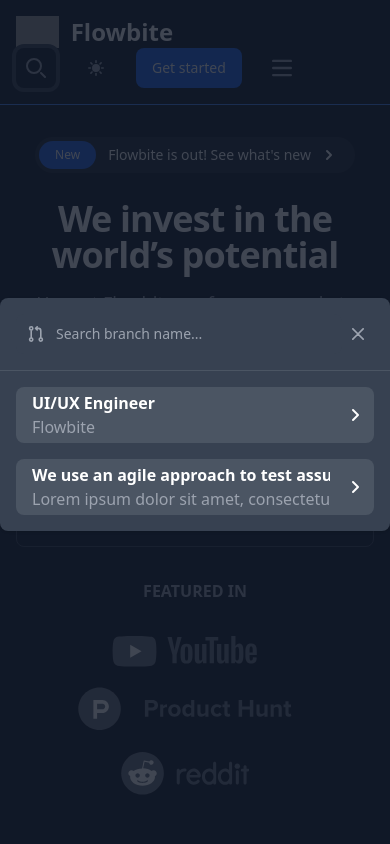
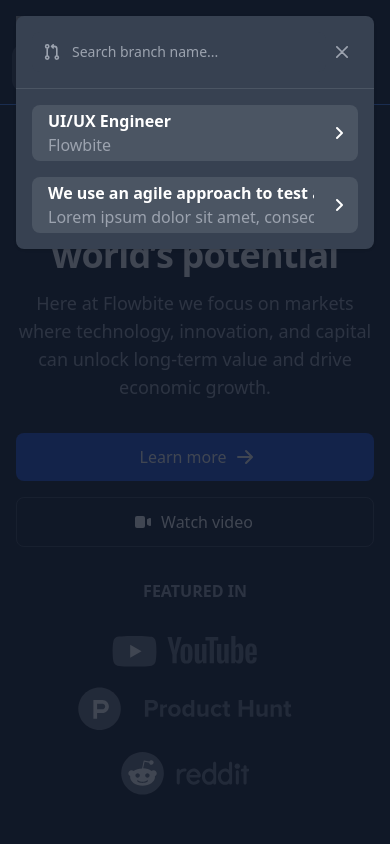
Before and after one commit to HuyPham55/HuyPhamIT-UI, a Vue app: page / in a window 390 px wide. Both pictures are taken after a click on the button 36 px from the left and 68 px from the top of the page. Shown: the top 844 px of the page. Built offline with nearby package versions, Linux system fonts and the light colour scheme; grey boxes are pictures that could not be loaded.

Commit message:
Feat: Adjust Search modal position on mobile and PC

```diff
--- a/src/layout/components/SearchModal.vue
+++ b/src/layout/components/SearchModal.vue
@@ -17,7 +17,8 @@
 
 <template>
   <!-- Main modal -->
-  <div id="default-modal" aria-hidden="true" class="hidden overflow-y-auto overflow-x-hidden fixed top-0 right-0 left-0 z-50 justify-center items-center w-full md:inset-0 h-[calc(100%-1rem)] max-h-full"
+  <div id="default-modal" aria-hidden="true"
+       class="hidden overflow-y-auto overflow-x-hidden fixed top-0 right-0 left-0 z-50 justify-center w-full md:inset-0 h-[calc(100%-1rem)] max-h-full p-4 lg:pt-16"
        tabindex="-1">
     <div class="relative w-full max-w-lg max-h-full">
       <!-- Modal content -->
```
